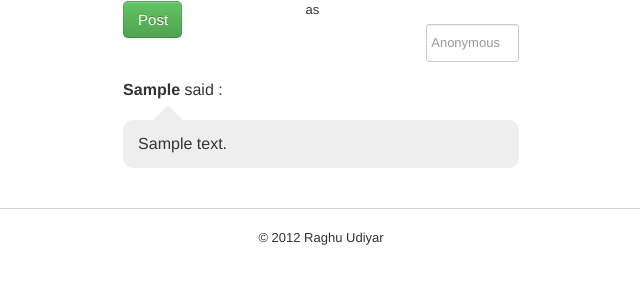
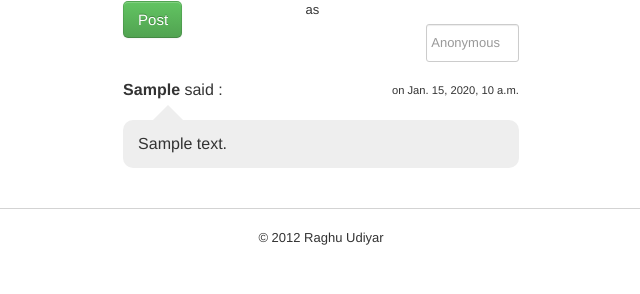
Before and after one commit to raags/shoutbox, a Django app: template templates/shouts/shout_list.html in a window 1280 px wide. Shown: the part 147-441 px from the top of the page, without its empty margins (319-959 px from the left). Run offline with Django 3.2, Linux system fonts and the light colour scheme; the template is opened without the code that fills it: most values are stand-ins (such as "Sample title", 1, 10 or a date in 2020).

Commit message:
Show the datatime when the shout was created

```diff
--- a/shouts/static/main.css
+++ b/shouts/static/main.css
@@ -41,6 +41,11 @@ margin-top: 20px;
 font-size: 16px;
 }
 
+.bubble-top label {
+float: right;
+font-size: 0.7em;
+}
+
 .bubble:before {
 -moz-border-bottom-colors: none;
 -moz-border-image: none;
--- a/templates/shouts/shout_list.html
+++ b/templates/shouts/shout_list.html
@@ -9,7 +9,10 @@
 	<ol class="shout-list">
 	{% for shout in shouts_list %}
 		<li class="shout-item">
-			<strong> {{shout.post_as}} </strong> said :
+			<div class="bubble-top">
+				<strong> {{shout.post_as}} </strong> said :
+				<label>on {{ shout.pub_date }}</label>
+			</div>
 			<p class="bubble"> {{ shout.content }} </p>
 		</li>
 	{% empty %}
```
Also changed, not shown: shouts.db.
